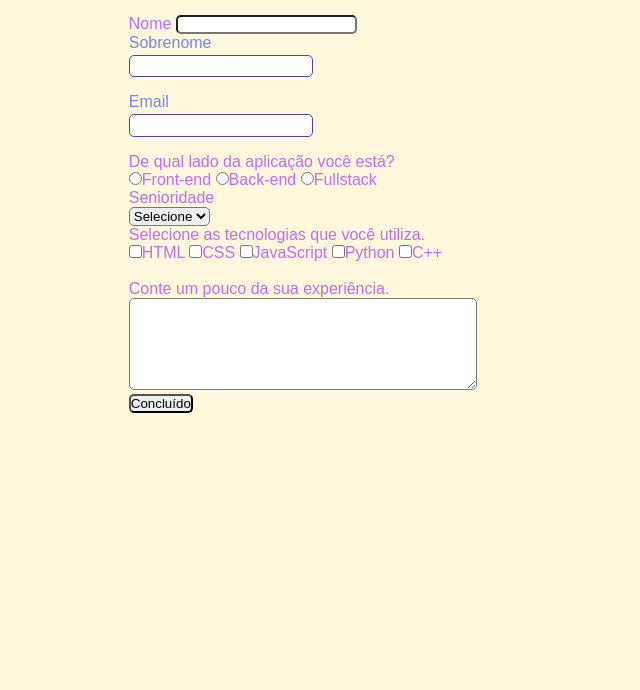
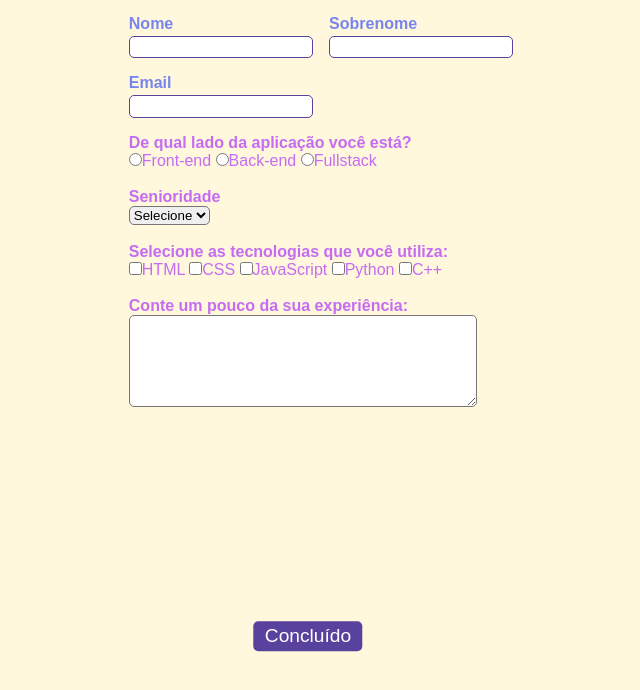
Before and after one commit to esteroliver/Formulario-em-HTML-e-CSS, a plain HTML site: page Codigo/codigo.html in a window 1280 px wide. Shown: the part 84-774 px from the top of the page, without its empty margins (332-972 px from the left). Drawn offline with Linux system fonts and the light colour scheme.

Commit message:
Finaliazado

```diff
--- a/Codigo/codigo.html
+++ b/Codigo/codigo.html
@@ -15,22 +15,22 @@
 
     <form>
         <fieldset class="grupo">
-            <div>
-                <label for="nome">Nome</label>
+            <div class="campo">
+                <label for="nome"><strong>Nome</strong></label>
                 <input type="text" name="nome" id="nome" required>
             </div>
             <div class="campo">
-                <label for="sobrenome">Sobrenome</label>
+                <label for="sobrenome"><strong>Sobrenome</strong></label>
                 <input type="text" nome="sobrenome" id="sobrenome" required>
             </div>
         </fieldset>
 
         <div class="campo">
-            <label for="email">Email</label>
+            <label for="email"><strong>Email</strong></label>
             <input type="email" nome="email" id="email" required>
         </div>
         <div>
-            <label>De qual lado da aplicação você está?</label><br>
+            <label><strong>De qual lado da aplicação você está?</strong></label><br>
             <label>
                 <input type="radio" name="devweb" value="frontend">Front-end
             </label>
@@ -40,22 +40,22 @@
             <label>
                 <input type="radio" name="devweb" value="fullstack">Fullstack
             </label>
-        </div>
+        </div><br>
 
         <div>
-            <label for="senioridade">Senioridade</label><br>
+            <label for="senioridade"><strong>Senioridade</strong></label><br>
             <select id="senioridade">
                 <option selected disabled value="">Selecione</option>
                 <option>Junior</option>
                 <option>Pleno</option>
                 <option>Senior</option>
             </select>
-        </div>
+        </div><br>
 
 
      <fieldset>
          <div>
-          <label>Selecione as tecnologias que você utiliza.</label><br>
+          <label><strong>Selecione as tecnologias que você utiliza:</strong></label><br>
           <input type="checkbox" name="tecnologia1" id="tecnologia1" value="HTML">HTML
           <input type="checkbox" name="tecnologia1" id="tecnologia2" value="CSS">CSS
           <input type="checkbox" name="tecnologia1" id="tecnologia3" value="JavaScript">JavaScript
@@ -66,7 +66,7 @@
 
       <div>
         <br>
-         <label>Conte um pouco da sua experiência.</label><br>
+         <label><strong>Conte um pouco da sua experiência:</strong></label><br>
         <textarea name="experiencia" id="experiencia" style="width: 26em" rows="6"></textarea>
       </div>
 
--- a/Codigo/codigo2.css
+++ b/Codigo/codigo2.css
@@ -53,3 +53,32 @@ fieldset.grupo .campo{
     box-shadow: 2px 2px 2px rgb(0,0,0,0,2);
     display: block;
 }
+
+.campo select option{
+    padding-right: 1em;
+}
+
+.campo input:focus, .campo select:focus, campo textarea:focus{
+    background: #E0E0F8;
+}
+
+.botao{
+    font-size: 1.2em;
+    background: #59429d;
+    border: 0;
+    margin-bottom: 1em;
+    color: #ffffff;
+    padding: 0.2em 0.6em;
+    box-shadow: 2px 2px 2px rgba(0,0,0,0,2);
+    text-shadow: 1px 1px 1px rgba(0,0,0,0,2);
+    position: absolute;
+    top: 90%;
+    left: 50%;
+    margin-right: -50%;
+    transform: translate(-50%,-50%);
+}
+.botao:hover{
+    background: #ccbbff;
+    box-shadow: inset 2px 2px 2px rgba(0,0,0,0,2);
+    text-shadow: none;
+}
```
